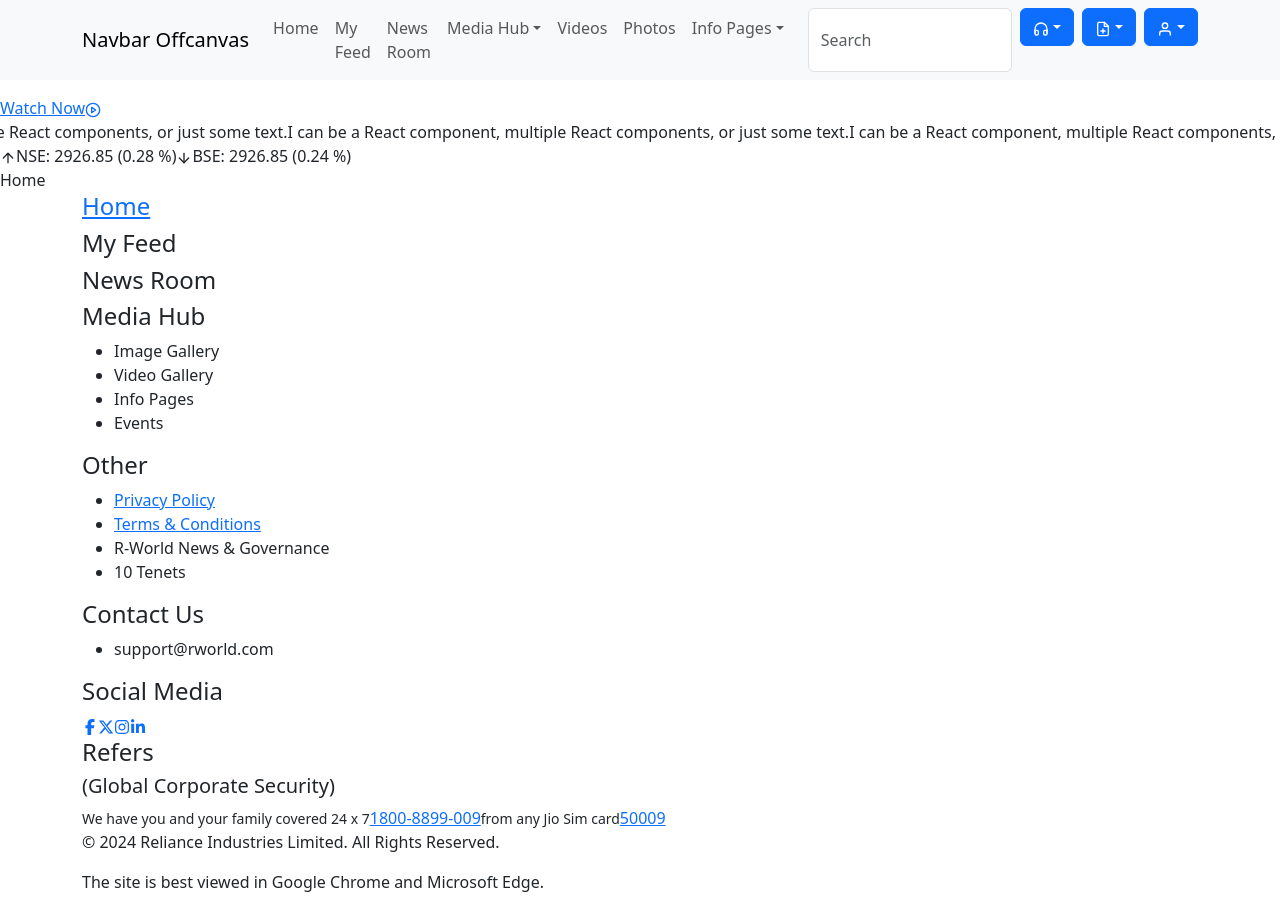
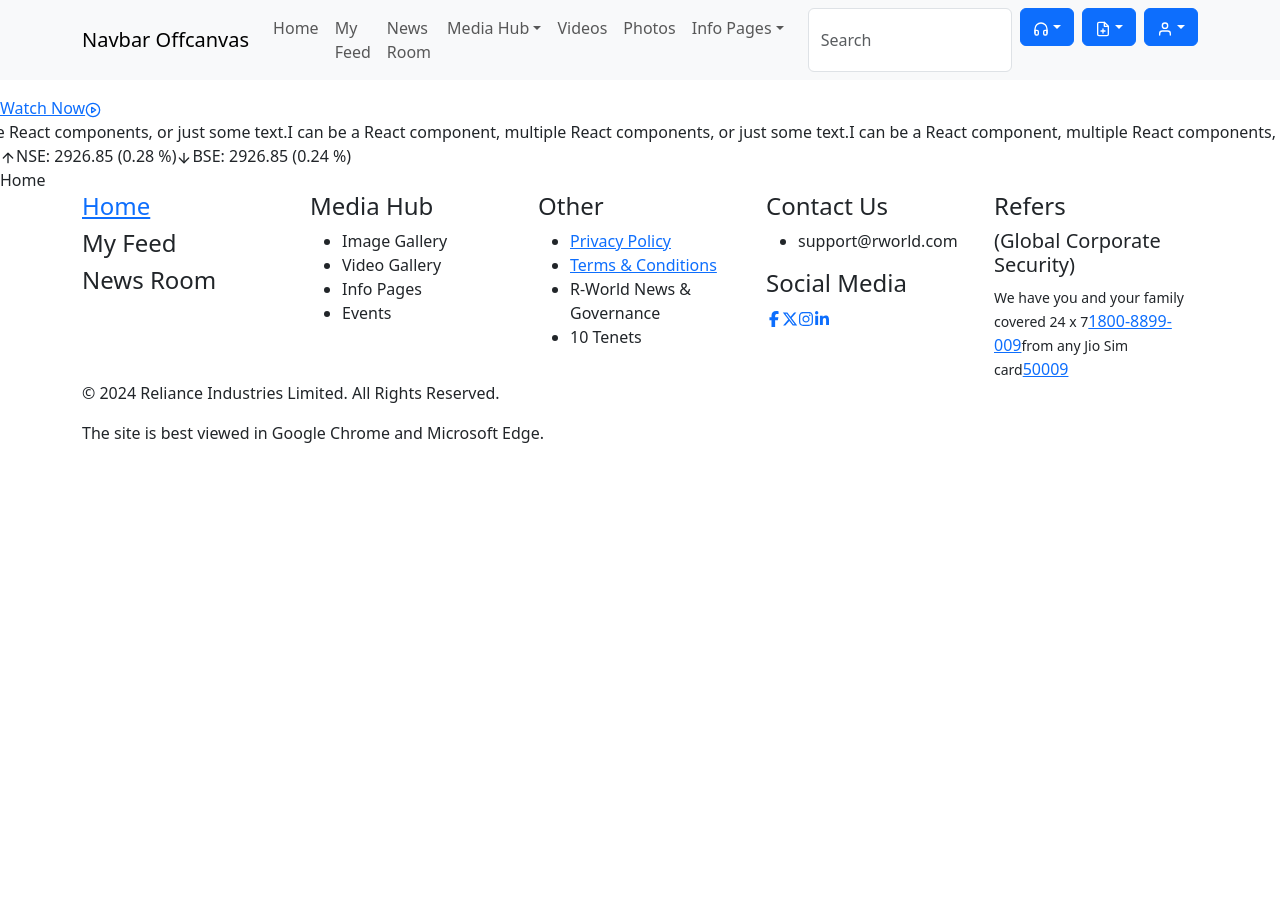
Before and after one commit to hkgonebad/r-world-react, a React (Vite) app: page / in a window 1280 px wide. After the commit the page ends 800 px from the top, so only its background shows below. Built offline with nearby package versions, Linux system fonts and the light colour scheme.

Commit message:
refactor: minor fixes

```diff
--- a/src/components/Footer.tsx
+++ b/src/components/Footer.tsx
@@ -9,7 +9,7 @@ const Footer = () => {
         <div className="container">
           <div className="row">
             {/*  */}
-            <div className="col col-sm-12">
+            <div className="col ">
               <div className="tfLinks tfBox">
                 <h4>
                   <Link to={"/"}>Home</Link>
@@ -30,7 +30,7 @@ const Footer = () => {
             </div>
 
             {/*  */}
-            <div className="col col-sm-12">
+            <div className="col ">
               <div className="tfLinks tfBox">
                 <h4>Media Hub</h4>
                 <ul>
@@ -51,7 +51,7 @@ const Footer = () => {
             </div>
 
             {/*  */}
-            <div className="col col-sm-12">
+            <div className="col ">
               <div className="tfLinks tfBox">
                 <h4>Other</h4>
                 <ul>
@@ -72,7 +72,7 @@ const Footer = () => {
             </div>
 
             {/*  */}
-            <div className="col col-sm-12">
+            <div className="col ">
               <div className="tfLinks tfBox">
                 <h4>Contact Us</h4>
                 <ul>
@@ -102,7 +102,7 @@ const Footer = () => {
             </div>
 
             {/*  */}
-            <div className="col col-sm-12">
+            <div className="col ">
               <div className="tfLinks tfBox">
                 <h4>Refers</h4>
                 <h5>(Global Corporate Security)</h5>
--- a/src/index.scss
+++ b/src/index.scss
@@ -1,3 +1,4 @@
 @import "bootstrap/dist/css/bootstrap.min.css";
 
+
 @import "assets/scss/main.scss";
```
